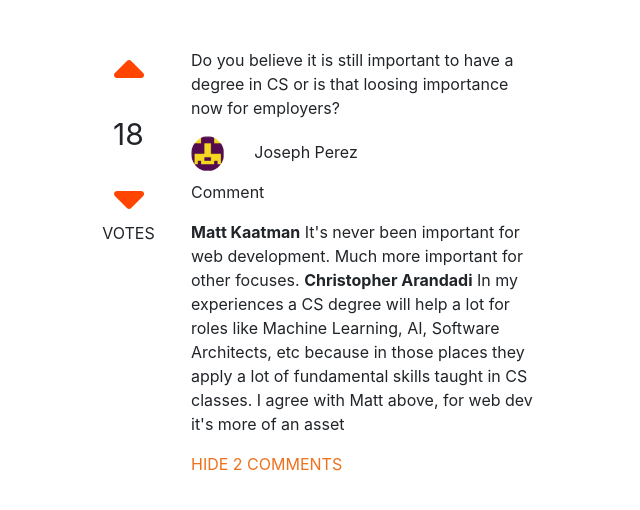
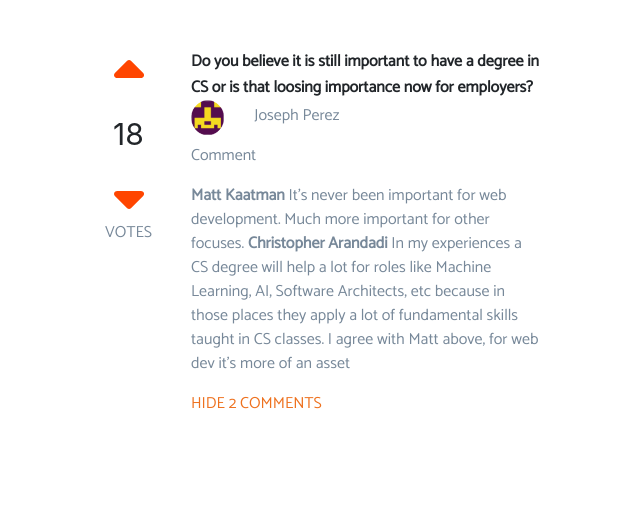
Before and after one commit to TrevorW98/Mini-Project-13, a plain HTML site: page Index.html in a window 1280 px wide. Shown: the whole page, without its empty margins (274-914 px from the left). Drawn offline with nearby package versions, Linux system fonts and the light colour scheme.

Commit message:
finished styling

```diff
--- a/Index.html
+++ b/Index.html
@@ -10,6 +10,7 @@ This challenge has an upvote button and comments, showcased at the Web Unleashed
     <meta name="viewport" content="width=device-width, initial-scale=1, shrink-to-fit=no">
     <link rel="stylesheet" href="https://cdn.jsdelivr.net/npm/bootstrap@4.5.3/dist/css/bootstrap.min.css" integrity="sha384-TX8t27EcRE3e/ihU7zmQxVncDAy5uIKz4rEkgIXeMed4M0jlfIDPvg6uqKI2xXr2" crossorigin="anonymous">
     <link rel="stylesheet" href="./css/style.css">
+    <link href="https://fonts.googleapis.com/css2?family=Catamaran&display=swap" rel="stylesheet">
 
     <title>Hello, world!</title>
 
@@ -27,38 +28,38 @@ This challenge has an upvote button and comments, showcased at the Web Unleashed
                     <div class="col-12 center mt-3">
                         <p class="numberFont" id="votes">18</p>
                     </div>
-                    <div class="col-12 center">
+                    <div class="col-12 center" id="downvote">
                         <i class="fas fa-caret-down fa-3x bgColor"></i>
                     </div>
                     <div class="col-12 center">
-                        <p >VOTES</p>
+                        <p class="font fontColor1">VOTES</p>
                     </div>
                 </div>
             </div>
             <div class="col-4">
-                <p>Do you believe it is still important to have a degree in CS or is that loosing importance now for
-                    employers?</p>
+                <strong class="font">Do you believe it is still important to have a degree in CS or is that loosing importance now for
+                    employers?</strong>
                 <div class="row">
                     <div class="col-2">
                         <img src="./pics/Profile.png" class="imageW">
                     </div>
                     <div class="col-10 mr-0 mt-1">
-                        <p>Joseph Perez</p>
+                        <p class="font fontColor1">Joseph Perez</p>
                     </div>
                 </div>
                 <div class="row">
                     <div class="col">
-                        <p>Comment</p>
+                        <p class="font fontColor1">Comment</p>
                     </div>
                 </div>
                 <div class="row" id="comments">
                     <div class="col">
-                        <p id="commentsText"><strong>Matt Kaatman</strong> It's never been important for web development. Much more important for other focuses. <strong>Christopher Arandadi</strong> In my experiences a CS degree will help a lot for roles like Machine Learning, AI, Software Architects, etc because in those places they apply a lot of fundamental skills taught in CS classes. I agree with Matt above, for web dev it's more of an asset</p>
+                        <p id="commentsText" class="font fontColor1"><strong>Matt Kaatman</strong> It's never been important for web development. Much more important for other focuses. <strong>Christopher Arandadi</strong> In my experiences a CS degree will help a lot for roles like Machine Learning, AI, Software Architects, etc because in those places they apply a lot of fundamental skills taught in CS classes. I agree with Matt above, for web dev it's more of an asset</p>
                     </div>
                 </div>
                 <div class="row">
                     <div class="col">
-                        <p class="textColor" id="hide">HIDE 2 COMMENTS</p>
+                        <p class="textColor font" id="hide">HIDE 2 COMMENTS</p>
                     </div>
                 </div>
             </div>
@@ -71,8 +72,8 @@ This challenge has an upvote button and comments, showcased at the Web Unleashed
     <!-- Option 1: jQuery and Bootstrap Bundle (includes Popper) -->
     <script src="https://code.jquery.com/jquery-3.5.1.slim.min.js" integrity="sha384-DfXdz2htPH0lsSSs5nCTpuj/zy4C+OGpamoFVy38MVBnE+IbbVYUew+OrCXaRkfj" crossorigin="anonymous"></script>
     <script src="https://cdn.jsdelivr.net/npm/bootstrap@4.5.3/dist/js/bootstrap.bundle.min.js" integrity="sha384-ho+j7jyWK8fNQe+A12Hb8AhRq26LrZ/JpcUGGOn+Y7RsweNrtN/tE3MoK7ZeZDyx" crossorigin="anonymous"></script>
+    <script defer src="./js/all.js"></script>
     <script src="./js/script.js"></script>
-    <script defer src="./js/all.js"></script>
     <!-- Option 2: jQuery, Popper.js, and Bootstrap JS
     <script src="https://code.jquery.com/jquery-3.5.1.slim.min.js" integrity="sha384-DfXdz2htPH0lsSSs5nCTpuj/zy4C+OGpamoFVy38MVBnE+IbbVYUew+OrCXaRkfj" crossorigin="anonymous"></script>
     <script src="https://cdn.jsdelivr.net/npm/popper.js@1.16.1/dist/umd/popper.min.js" integrity="sha384-9/reFTGAW83EW2RDu2S0VKaIzap3H66lZH81PoYlFhbGU+6BZp6G7niu735Sk7lN" crossorigin="anonymous"></script>
--- a/css/style.css
+++ b/css/style.css
@@ -19,3 +19,10 @@ This challenge has an upvote button and comments, showcased at the Web Unleashed
 .bgColor{
     color: orangered;
 }
+.font{
+    font-family: 'Catamaran', sans-serif;
+    font-size: 16px;
+}
+.fontColor1{
+    color: lightslategray;
+}
```
